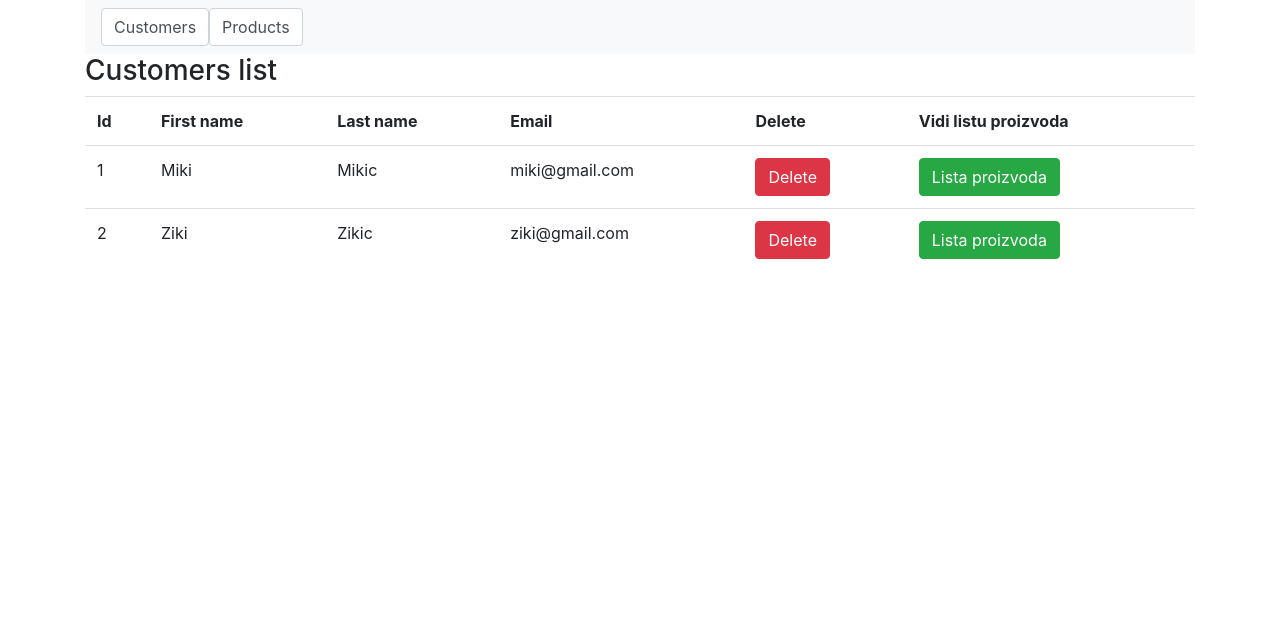
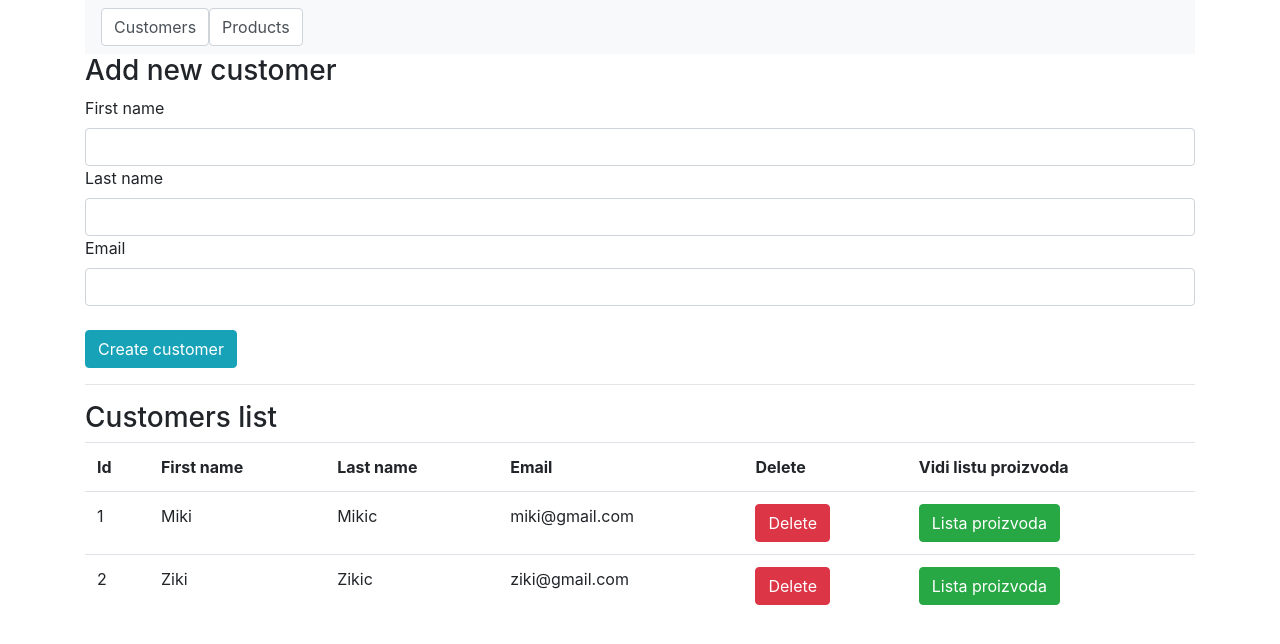
Before and after one commit to Ranagol/store-app, a Vue app: page /customers in a window 1280 px wide. Shown: the top 644 px of the page. Built offline with nearby package versions, Linux system fonts and the light colour scheme.

Commit message:
Zadatak 3

```diff
--- a/src/components/AppCustomers.vue
+++ b/src/components/AppCustomers.vue
@@ -1,5 +1,21 @@
 <template>
   <div>
+    <h3>Add new customer</h3>
+      <form>
+      <label for="firstName">First name</label>
+      <input v-model="firstName" id="" class="form-control" type="text">
+      <label for="lastName">Last name</label>
+      <input v-model="lastName" id="lastName" class="form-control" type="text">
+      <label for="email" >Email</label>
+      <input v-model="email" id="email" class="form-control" type="text">
+      <br>
+      <button v-show="!editMode" @click.prevent="addCustomer" class="btn btn-info">Create customer</button>
+      <button v-show="editMode" @click.prevent="saveNewData" class="btn btn-success">Create customer</button>
+    </form>
+    <hr>
+
+
+
     <h3>Customers list</h3>
     <table class="table">
       <tr>
@@ -19,7 +35,6 @@
         <td><button class="btn btn-success">Lista proizvoda</button></td>
       </tr>
     </table>
-
   </div>
 </template>
 
@@ -30,6 +45,11 @@ export default {
   name: 'AppCustomers',
   data(){
     return {
+      editMode: false,
+      whatToEdit:'',
+      startId: 0,
+      allId: [],
+
       customers: [
         { id: 1, firstName: 'Miki', lastName: 'Mikic', email: 'miki@gmail.com', listaProizvoda: [], },
         { id: 2, firstName: 'Ziki', lastName: 'Zikic', email: 'ziki@gmail.com', listaProizvoda: [], },
@@ -43,7 +63,26 @@ export default {
     deleteCustomer(customer){
       const index = this.customers.indexOf(customer);
       this.customers.splice(index, 1);
+    },
+
+    createCustomer(){
+      return {
+        id: this.idCreator(),
+        firstName: this.firstName,
+        lastName: this.lastName,
+        email: this.email,
+      }
+    },
+
+    addCustomer(){
+      this.customers.unshift(this.createCustomer());
+    },
+
+    idCreator(){
+      let id = "id" + Math.random().toString(16).slice(2);
+      return id;
     }
+
   }
 }
 </script>
```
